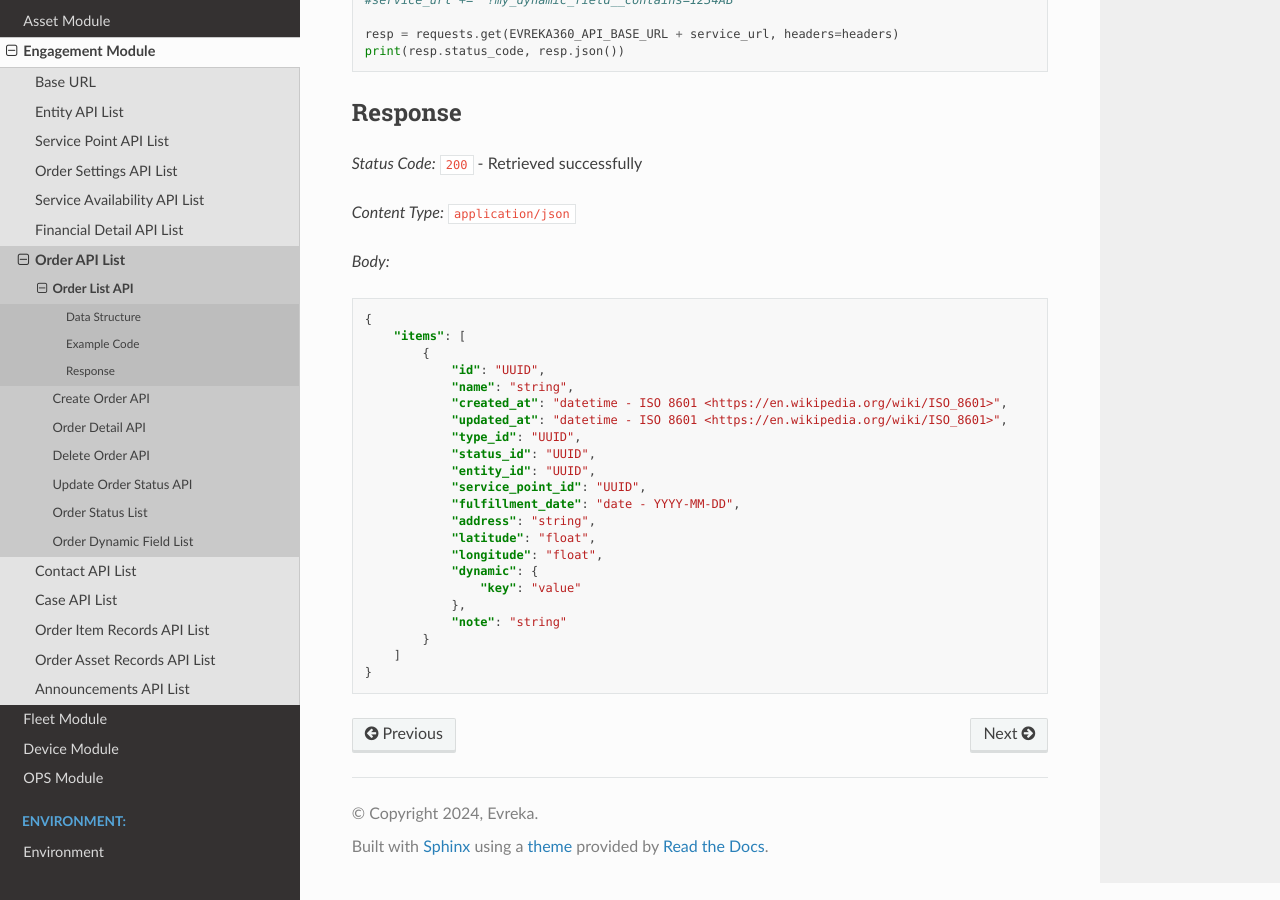
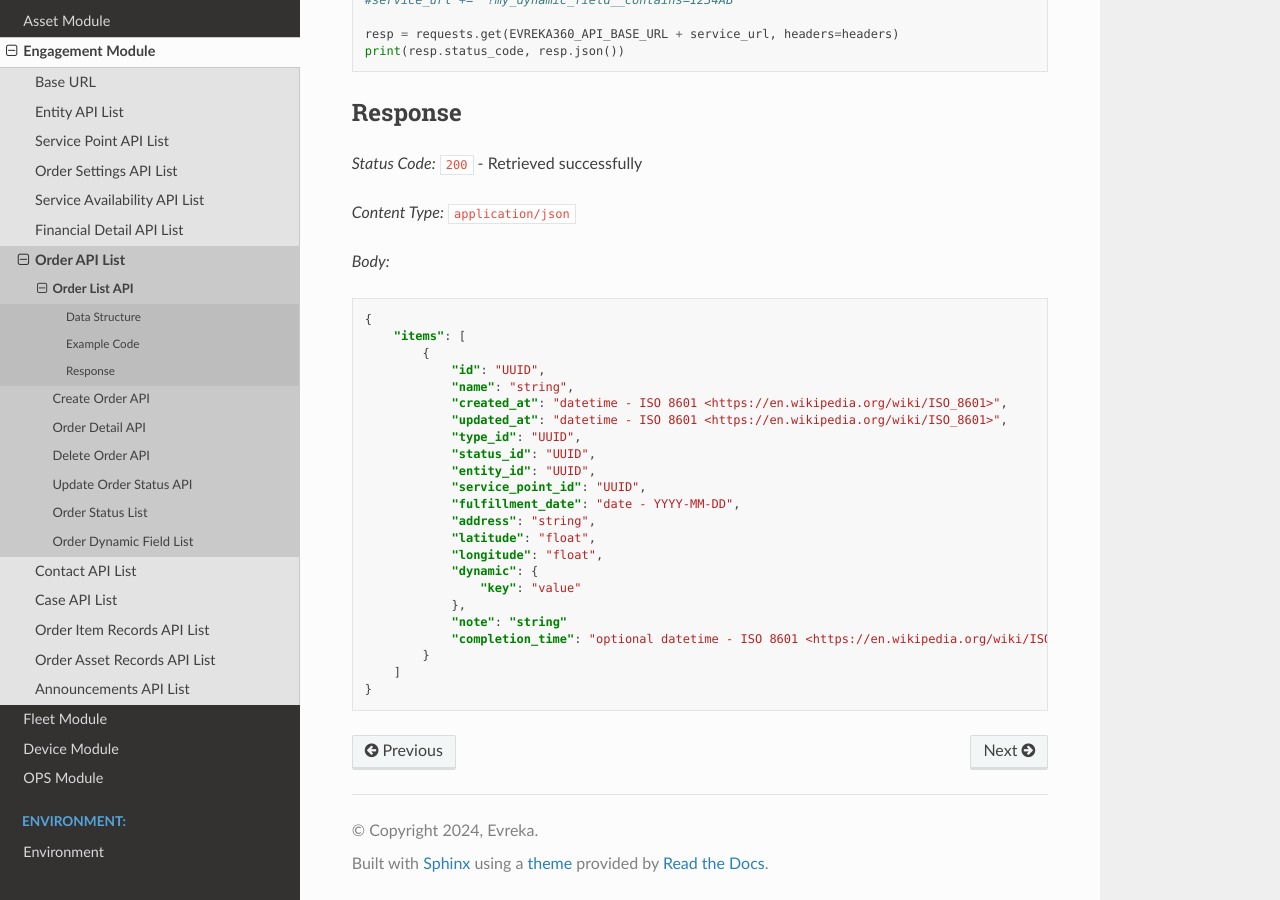
Before and after one commit to evrekadev/evreka-api-doc, a Sphinx documentation site: the page built from source/engagement/order/list.rst, in a window 1280 px wide and 900 px high, scrolled down 1078 px. Built offline with Sphinx 7.4.7 and the Read the Docs theme 3.1.0, drawn with Linux system fonts in a browser that asks for light colours.

Commit message:
DEV-19405
completion time added to order list response

```diff
--- a/source/engagement/order/list.rst
+++ b/source/engagement/order/list.rst
@@ -101,6 +101,7 @@ Response
                     "key": "value"
                 },
                 "note": "string"
+                "completion_time": "optional datetime - ISO 8601 <https://en.wikipedia.org/wiki/ISO_8601>"
             }
         ]
     }
```
